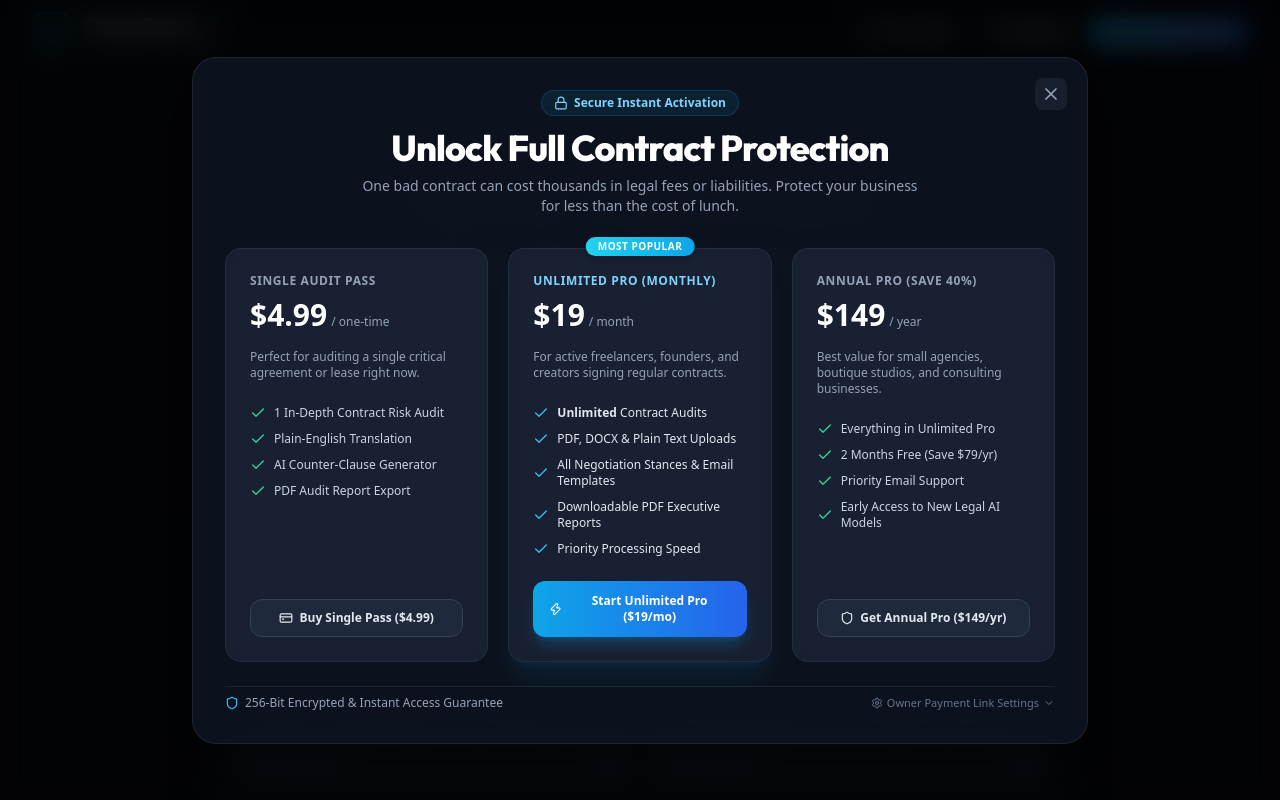
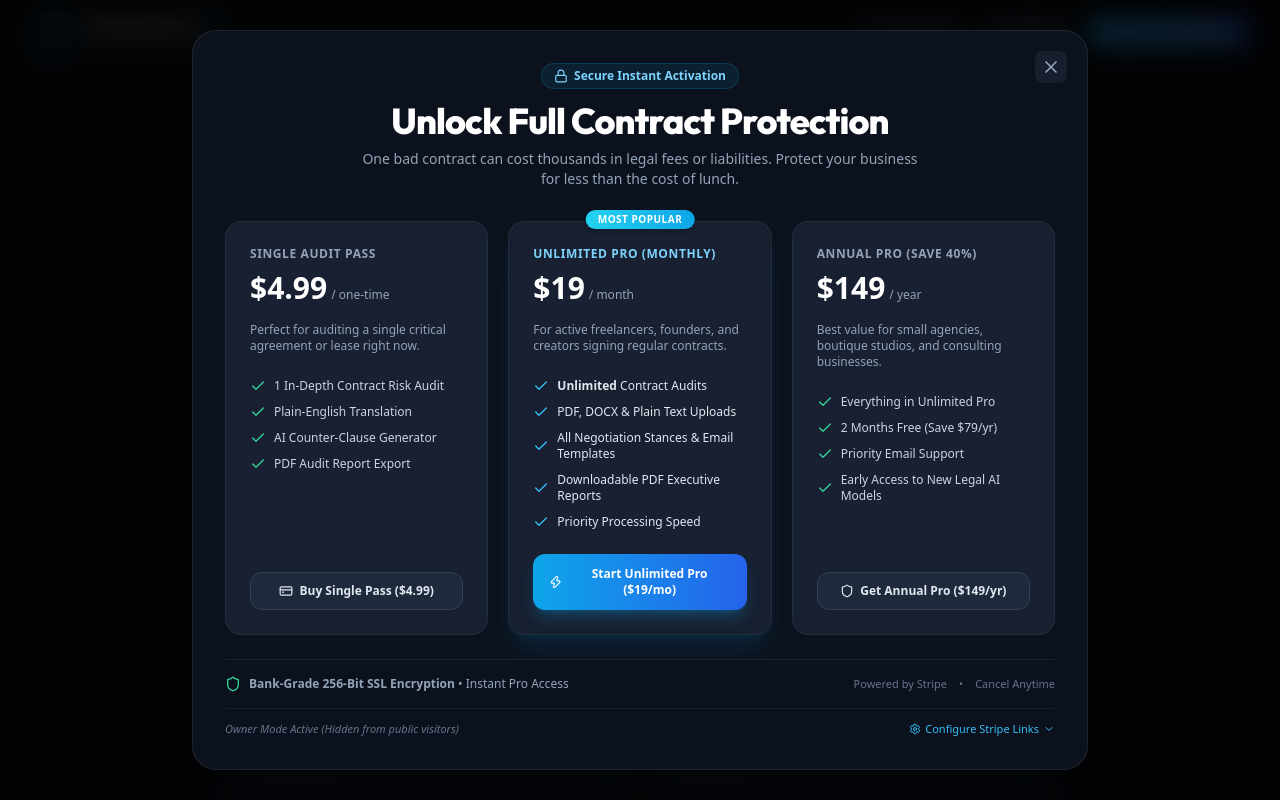
Before and after one commit to crazyclown666/clauseguard-ai, a React (Vite) app in the folder client/: page / in a window 1280 px wide. Both pictures are taken after a click on the button "Pricing". Shown: the top 800 px of the page. Built offline with nearby package versions, Linux system fonts and the light colour scheme.

Commit message:
fix: hide owner payment settings from public visitors and show trusted SSL badges

```diff
--- a/client/src/components/PricingModal.jsx
+++ b/client/src/components/PricingModal.jsx
@@ -222,32 +222,43 @@ export default function PricingModal({ onClose, onUnlockSuccess }) {
 
         </div>
 
-        {/* Security badge & Stripe Config Drawer */}
-        <div className="pt-2 border-t border-slate-800/80">
-          <div className="flex items-center justify-between text-xs text-slate-400">
-            <div className="flex items-center space-x-1.5">
-              <Shield className="w-3.5 h-3.5 text-brand-400" />
-              <span>256-Bit Encrypted & Instant Access Guarantee</span>
+        {/* Customer Trust & Security Guarantee */}
+        <div className="pt-4 mt-2 border-t border-slate-800/80">
+          <div className="flex flex-col sm:flex-row items-center justify-between gap-3 text-xs text-slate-400 text-center sm:text-left">
+            <div className="flex items-center space-x-2">
+              <Shield className="w-4 h-4 text-emerald-400 flex-shrink-0" />
+              <span><strong>Bank-Grade 256-Bit SSL Encryption</strong> • Instant Pro Access</span>
             </div>
 
+            <div className="flex items-center space-x-3 text-slate-500 text-[11px]">
+              <span>Powered by Stripe</span>
+              <span>•</span>
+              <span>Cancel Anytime</span>
+            </div>
+          </div>
+
+          {/* Owner Settings Drawer: ONLY visible on localhost or with ?owner=true */}
+          {(typeof window !== 'undefined' && (window.location.hostname === 'localhost' || window.location.hostname === '127.0.0.1' || new URLSearchParams(window.location.search).get('owner') === 'true')) && (
+            <div className="mt-4 pt-3 border-t border-slate-800/60">
+              <div className="flex items-center justify-between text-[11px] text-slate-500">
+                <span className="italic">Owner Mode Active (Hidden from public visitors)</span>
                 <button
                   onClick={() => setShowConfig(!showConfig)}
-              className="flex items-center space-x-1 text-slate-500 hover:text-slate-300 transition-colors text-[11px]"
+                  className="flex items-center space-x-1 text-brand-400 hover:text-brand-300 transition-colors"
                 >
                   <Settings className="w-3 h-3" />
-              <span>Owner Payment Link Settings</span>
+                  <span>Configure Stripe Links</span>
                   {showConfig ? <ChevronUp className="w-3 h-3" /> : <ChevronDown className="w-3 h-3" />}
                 </button>
               </div>
 
-          {/* Config Drawer for Owner to paste custom Stripe links anytime */}
               {showConfig && (
-            <div className="mt-4 p-4 rounded-xl bg-slate-900/90 border border-slate-800 space-y-3 animate-fadeIn">
+                <div className="mt-3 p-4 rounded-xl bg-slate-900/90 border border-slate-800 space-y-3 animate-fadeIn text-left">
                   <div className="text-xs font-bold text-slate-200">
-                ⚙️ Custom Stripe Payment Links (Optional)
+                    ⚙️ Custom Stripe Payment Links (Owner Only)
                   </div>
                   <p className="text-[11px] text-slate-400">
-                Paste your custom Stripe Payment Links below to route payments directly to your Stripe checkout pages:
+                    Paste your Stripe Payment Links (`https://buy.stripe.com/...`) to route customers directly to your checkout:
                   </p>
 
                   <div className="space-y-2">
@@ -299,6 +310,8 @@ export default function PricingModal({ onClose, onUnlockSuccess }) {
                 </div>
               )}
             </div>
+          )}
+        </div>
 
       </div>
     </div>
```
Lines whose indentation alone changed are shown as unchanged.
